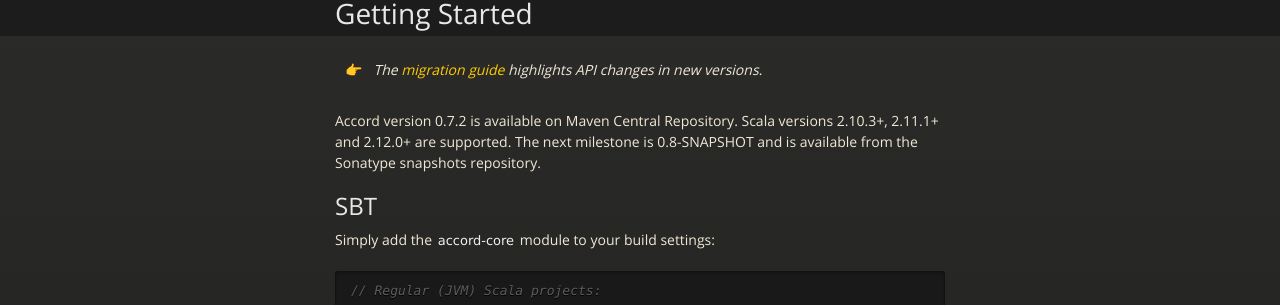
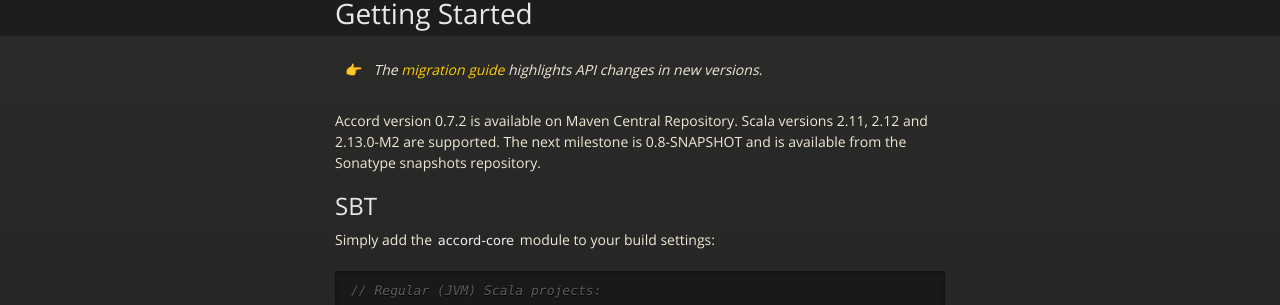
Before and after one commit to wix-incubator/accord, a Jekyll site: the page built from index.md, in a window 1280 px wide and 900 px high, scrolled down 1615 px. Shown: the part 149-454 px from the top of the window. Built offline with Jekyll 4.4.1, drawn with Linux system fonts in a browser that asks for light colours; nearby versions of some CDN libraries; emoji names are drawn with the system emoji font.

Commit message:
Updated Scala versions in readme

```diff
--- a/index.md
+++ b/index.md
@@ -77,7 +77,7 @@
   :point_right: &nbsp;&nbsp;<em>The <a href="migration-guide.html">migration guide</a> highlights API changes in new versions.</em>
 </postit>
 
-Accord version {{ site.version.release }} is available on Maven Central Repository. Scala versions 2.10.3+, 2.11.1+ and 2.12.0+ are supported. The next milestone is {{ site.version.snapshot }} and is available from the Sonatype snapshots repository.
+Accord version {{ site.version.release }} is available on Maven Central Repository. Scala versions 2.11, 2.12 and 2.13.0-M2 are supported. The next milestone is {{ site.version.snapshot }} and is available from the Sonatype snapshots repository.
 
 SBT
 ---
```
